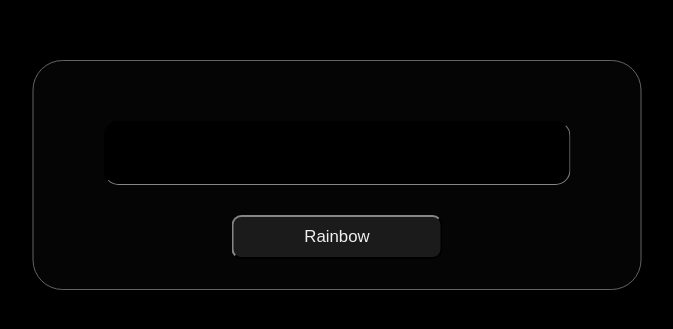
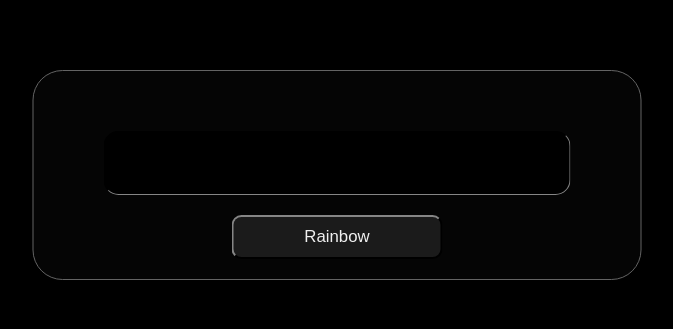
Before and after one commit to NeonWizard/Falling-Text, a website: page src/index.html in a window 1280 px wide. Shown: the part 225-554 px from the top of the page, without its empty margins (303-976 px from the left). Drawn offline with Linux system fonts and the light colour scheme.

Commit message:
Shrink bottom of center div

```diff
--- a/src/style.css
+++ b/src/style.css
@@ -23,7 +23,7 @@ body {
 	/* Set display none by default to prevent glitchy disappearing on load with default text or bee quotes */
 	display: none;
 
-	padding: 60px 70px 30px 70px;
+	padding: 60px 70px 20px 70px;
 	background-color: rgba(25, 25, 25, 0.2);
 	border: 1px solid rgb(100, 100, 100);
 	border-radius: 30px;
@@ -55,7 +55,7 @@ body {
 	display: flex;
 	justify-content: center;
 
-	margin-top: 30px;
+	margin-top: 20px;
 }
 
 #buttons button {
```
